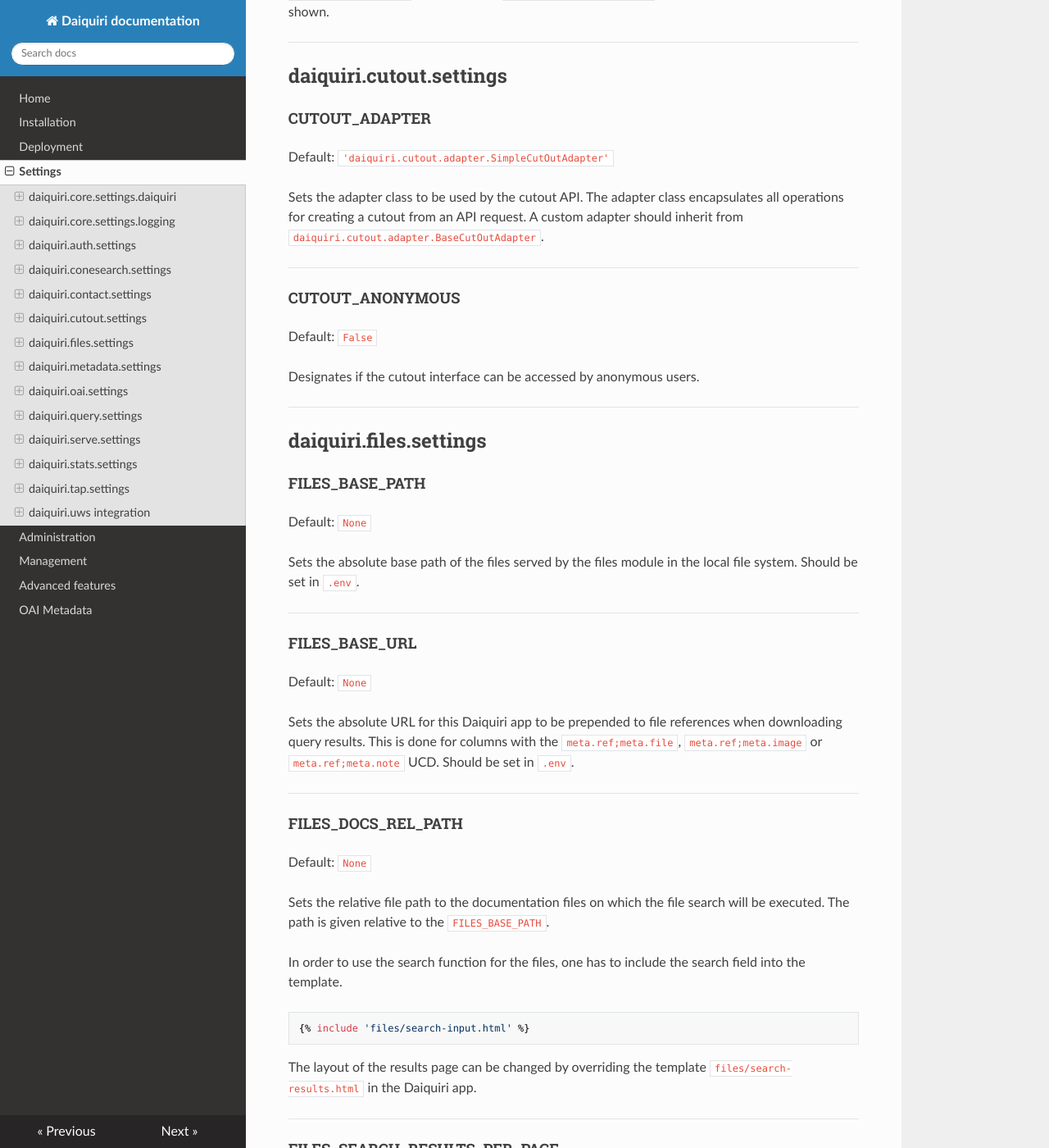
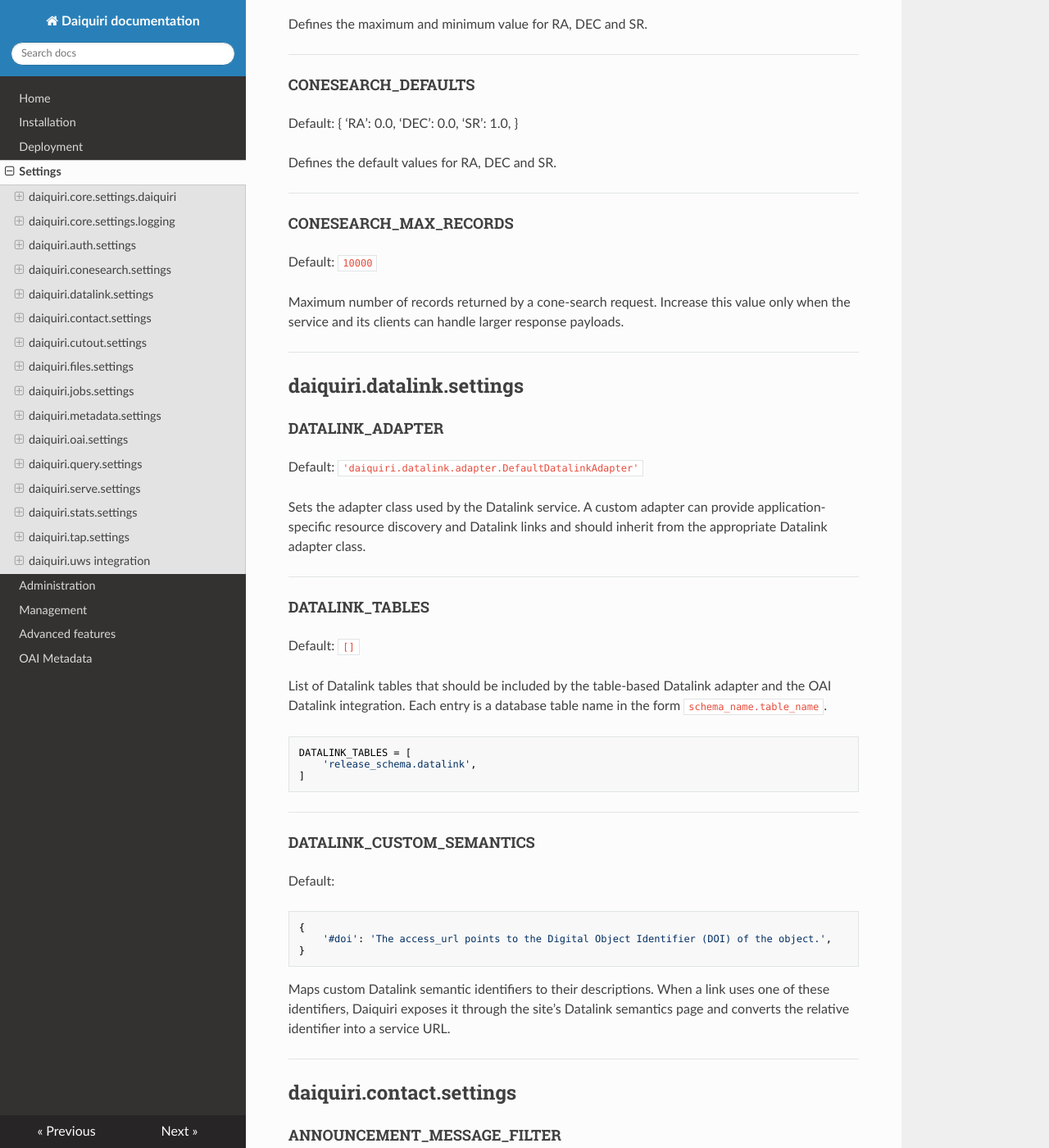
Before and after one commit to django-daiquiri/docs, an MkDocs documentation site: the page built from docs/settings.md, in a window 1280 px wide and 1400 px high, scrolled down 13383 px. Shown: the whole window at 82% size. Built offline with MkDocs 1.6.1, drawn with Linux system fonts in a browser that asks for light colours; nearby versions of some CDN libraries; some of the changed text lies outside the part shown.

Commit message:
Add new settings from daiquiri =<1.3.8

````diff
--- a/docs/settings.md
+++ b/docs/settings.md
@@ -13,7 +13,9 @@
 * [daiquiri.conesearch.settings](https://github.com/django-daiquiri/daiquiri/blob/main/daiquiri/conesearch/settings.py)
 * [daiquiri.contact.settings](https://github.com/django-daiquiri/daiquiri/blob/main/daiquiri/contact/settings.py)
 * [daiquiri.cutout.settings](https://github.com/django-daiquiri/daiquiri/blob/main/daiquiri/cutout/settings.py)
+* [daiquiri.datalink.settings](https://github.com/django-daiquiri/daiquiri/blob/main/daiquiri/datalink/settings.py)
 * [daiquiri.files.settings](https://github.com/django-daiquiri/daiquiri/blob/main/daiquiri/files/settings.py)
+* [daiquiri.jobs.settings](https://github.com/django-daiquiri/daiquiri/blob/main/daiquiri/jobs/settings.py)
 * [daiquiri.metadata.settings](https://github.com/django-daiquiri/daiquiri/blob/main/daiquiri/metadata/settings.py)
 * [daiquiri.oai.settings](https://github.com/django-daiquiri/daiquiri/blob/main/daiquiri/oai/settings.py)
 * [daiquiri.query.settings](https://github.com/django-daiquiri/daiquiri/blob/main/daiquiri/query/settings.py)
@@ -255,6 +257,16 @@
 
 ---
 
+#### EMAIL_REPLY_TO
+
+Default: `None`
+
+Sets the `Reply-To` address for emails sent by Daiquiri. This is useful when
+replies should be directed to a service or support address different from the
+sender configured by `DEFAULT_FROM_EMAIL`; it can be set in `.env`.
+
+---
+
 #### SENDFILE_BACKEND
 
 Default: `'django_sendfile.backends.simple'`
@@ -378,6 +390,25 @@
 Default: `None`
 
 Publisher of the Daiquiri site. Used for VO and OAI metadata.
+
+---
+
+#### SITE_PUBLISHER_PROPERTIES
+
+Default: `{}`
+
+Additional properties describing the publisher of the Daiquiri site. These
+properties are included in VO, DataCite, and Datalink metadata; for example,
+they can describe a publisher identifier and the scheme used for that
+identifier.
+
+```python
+SITE_PUBLISHER_PROPERTIES = {
+    'publisherIdentifier': 'https://ror.org/<id>',
+    'publisherIdentifierScheme': 'ROR',
+    'schemeURI': 'https://ror.org/',
+}
+```
 
 ---
 
@@ -593,6 +624,62 @@
 
 ---
 
+#### CONESEARCH_MAX_RECORDS
+
+Default: `10000`
+
+Maximum number of records returned by a cone-search request. Increase this
+value only when the service and its clients can handle larger response
+payloads.
+
+---
+
+daiquiri.datalink.settings
+--------------------------
+
+#### DATALINK_ADAPTER
+
+Default: `'daiquiri.datalink.adapter.DefaultDatalinkAdapter'`
+
+Sets the adapter class used by the Datalink service. A custom adapter can
+provide application-specific resource discovery and Datalink links and
+should inherit from the appropriate Datalink adapter class.
+
+---
+
+#### DATALINK_TABLES
+
+Default: `[]`
+
+List of Datalink tables that should be included by the table-based Datalink
+adapter and the OAI Datalink integration. Each entry is a database table name
+in the form `schema_name.table_name`.
+
+```python
+DATALINK_TABLES = [
+    'release_schema.datalink',
+]
+```
+
+---
+
+#### DATALINK_CUSTOM_SEMANTICS
+
+Default:
+
+```python
+{
+    '#doi': 'The access_url points to the Digital Object Identifier (DOI) of the object.',
+}
+```
+
+Maps custom Datalink semantic identifiers to their descriptions. When a link
+uses one of these identifiers, Daiquiri exposes it through the site's
+Datalink semantics page and converts the relative identifier into a service
+URL.
+
+---
+
 daiquiri.contact.settings
 ------------------------
 
@@ -674,6 +761,29 @@
 
 ---
 
+daiquiri.jobs.settings
+----------------------
+
+#### JOB_MAX_RECORDS
+
+Default:
+
+```python
+{
+    'anonymous': 5000000,
+    'user': 5000000,
+    'users': {},
+    'groups': {},
+}
+```
+
+Sets the maximum number of records processed by jobs for anonymous and
+authenticated users. The `users` and `groups` mappings can provide higher
+limits for specific users or groups; when several limits apply, the largest
+applicable value is used.
+
+---
+
 daiquiri.metadata.settings
 --------------------------
 
@@ -690,6 +800,23 @@
 Default: `None`
 
 Sets the absolute URL of the metadata module, e.g. http://example.com/metadata/. The URL is used to create links to the landing pages for schemas and tables in VOTables if a DOI is not set.
+
+---
+
+#### METADATA_COLUMN_WIDTH
+
+Default:
+
+```python
+{
+    'default': 200,
+}
+```
+
+Sets the default width of columns in query results and the `serve` app. A
+specific column can be given a different width using a key of the form
+`schema_name.table_name.column_name`; columns without a specific entry use
+the `default` value.
 
 ---
 
@@ -790,6 +917,16 @@
 Default: `5`
 
 Sets the timeout for synchronous (TAP) queries in seconds.
+
+---
+
+#### QUERY_ARCHIVE_MAX_NROWS
+
+Default: `1000`
+
+Sets the maximum number of rows in a query result that can be processed by an
+archive job. Archive processing is rejected when the result contains more
+rows than this limit.
 
 ---
 
@@ -993,11 +1130,48 @@
 
 ---
 
+#### QUERY_DOWNLOADS
+
+Default:
+
+```python
+[
+    {
+        'key': 'table',
+        'model': 'daiquiri.query.models.DownloadJob',
+        'params': ['format_key'],
+    },
+    {
+        'key': 'archive',
+        'model': 'daiquiri.query.models.QueryArchiveJob',
+        'params': ['column_name'],
+    },
+]
+```
+
+Defines the download jobs available for query results. Each entry identifies
+the download type with `key`, provides the job model with `model`, and lists
+the request parameters used to create the job in `params`. Custom download
+job types can be added by extending this list with a compatible job model.
+
+---
+
 #### QUERY_DOWNLOAD_DIR
 
 Default: `None`
 
 Sets the absolute base path of the download files served by the query module in the local file system. It is read from `.env`; the query application requires a download directory to be configured.
+
+---
+
+#### QUERY_UPLOAD_DIR
+
+Default: `None`
+
+Sets the absolute base path for files uploaded through the query interface.
+It is read from `.env`; uploaded files are stored below a user-specific
+subdirectory, so this directory must be configured when query uploads are
+enabled.
 
 ---
 
````
